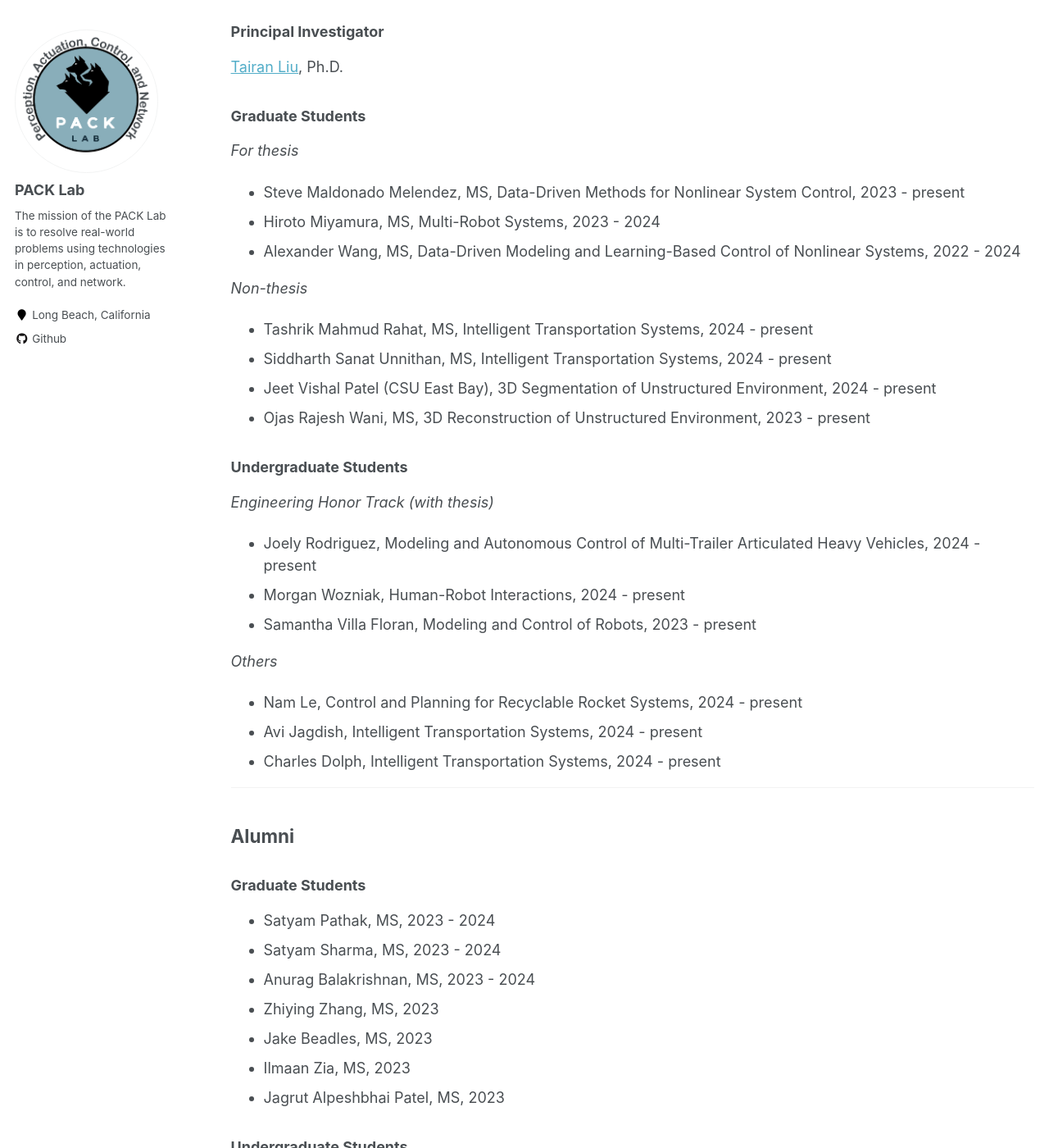
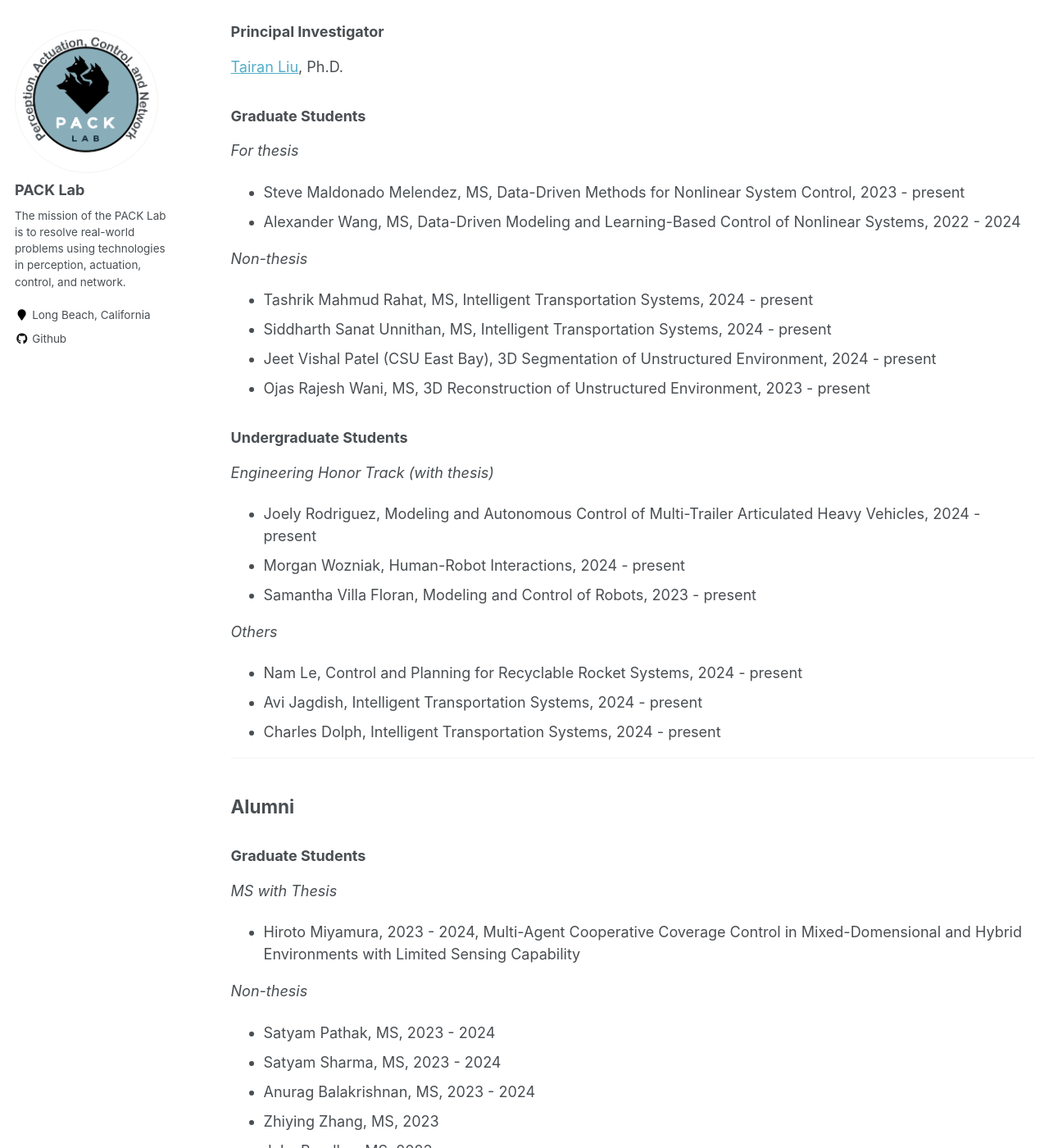
Before and after one commit to pack-lab/pack-lab.github.io, a Jekyll site: the page built from _pages/members.md, in a window 1280 px wide and 1400 px high, scrolled down 226 px. Shown: the whole window at 82% size. Built offline with Jekyll 4.4.1, drawn with Linux system fonts in a browser that asks for light colours.

Commit message:
Update members.md

```diff
--- a/_pages/members.md
+++ b/_pages/members.md
@@ -15,7 +15,6 @@ author_profile: true
 *For thesis*
 
 * Steve Maldonado Melendez, MS, Data-Driven Methods for Nonlinear System Control, 2023 - present
-* Hiroto Miyamura, MS, Multi-Robot Systems, 2023 - 2024
 * Alexander Wang, MS, Data-Driven Modeling and Learning-Based Control of Nonlinear Systems, 2022 - 2024
 
 *Non-thesis*
@@ -44,7 +43,10 @@ author_profile: true
 ## Alumni
 
 ### Graduate Students
+*MS with Thesis*
+* Hiroto Miyamura, 2023 - 2024, Multi-Agent Cooperative Coverage Control in Mixed-Domensional and Hybrid Environments with Limited Sensing Capability
 
+*Non-thesis*
 * Satyam Pathak, MS, 2023 - 2024
 * Satyam Sharma, MS, 2023 - 2024
 * Anurag Balakrishnan, MS, 2023 - 2024
```
